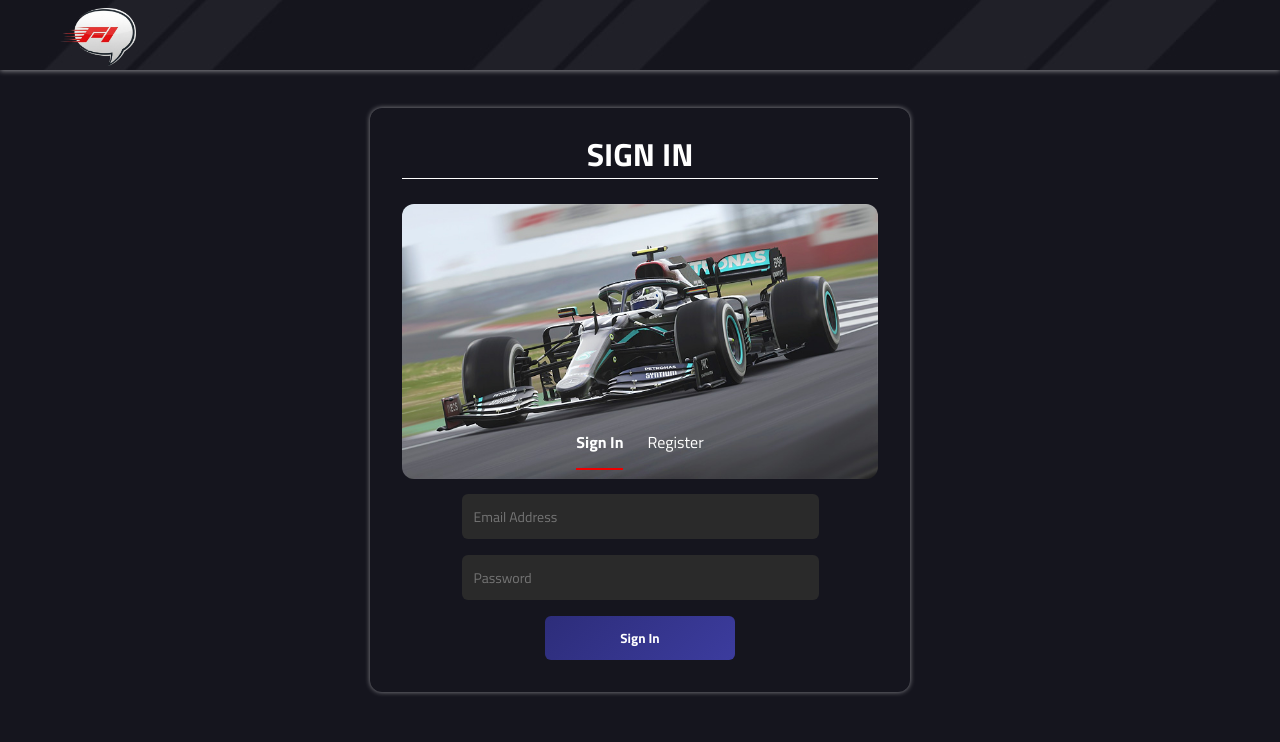
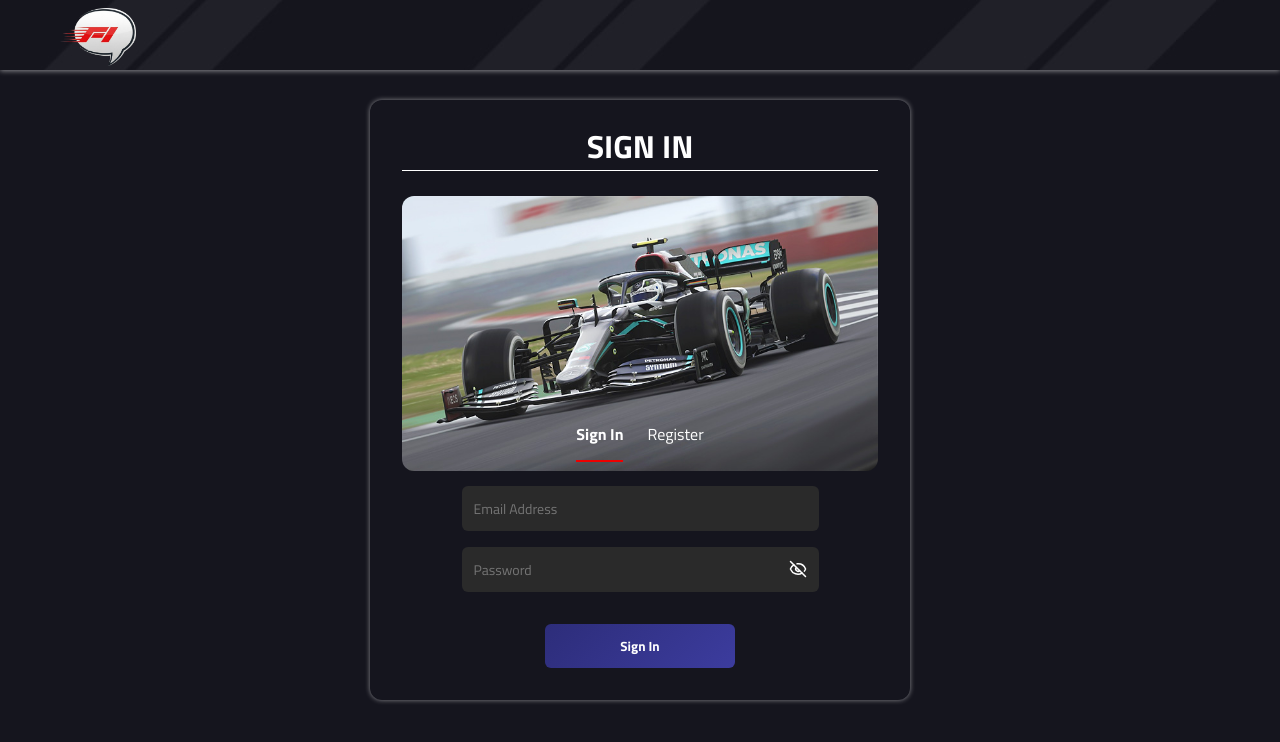
Before and after one commit to xand1ex999/FormulaTalk, a React (Vite) app in the folder client/: page /auth in a window 1280 px wide. Shown: the top 742 px of the page. Built offline with nearby package versions, Linux system fonts and the light colour scheme; no server answers.

Commit message:
feat: auth check, added avatars, cleared logs

```diff
--- a/client/src/components/CommentModal/CommentModal.jsx
+++ b/client/src/components/CommentModal/CommentModal.jsx
@@ -14,7 +14,6 @@ const CommentModal = ({ post, userId, onClose, onLike, onAddComment, handleDelet
     if (!commentText.trim()) return;
     try {
       const res = await axios.post(`/api/posts/${post._id}/comments`, { comment: commentText });
-      console.log('Comment added:', res.data);
       onAddComment(post._id, res.data);
       setCommentText('');
       toast.success('Comment added!');
--- a/client/src/components/LeaderBoard/LeaderBoard.jsx
+++ b/client/src/components/LeaderBoard/LeaderBoard.jsx
@@ -62,7 +62,7 @@ const Leaderboard = () => {
 
               <div className="user-info" onClick={() => navigate(`/profile/${user.username}`)}>
                 <img
-                  src={user.avatar}
+                  src={user.avatar || `https://ui-avatars.com/api/?name=${user.username}&background=random` }
                   alt={user.username}
                   className="user-avatar"
                 />
--- a/client/src/components/PostForm/PostForm.jsx
+++ b/client/src/components/PostForm/PostForm.jsx
@@ -22,7 +22,6 @@ const PostForm = ({ onPostCreated }) => {
 
     try {
       const res = await axios.post("/api/posts", formData);
-      console.log("Post created:", res.data);
       toast.success("Post created")
       setContent("");
       setFiles([]);
--- a/client/src/components/SearchBar/SearchBar.jsx
+++ b/client/src/components/SearchBar/SearchBar.jsx
@@ -33,7 +33,7 @@ const SearchBar = () => {
         <p>Search Result:</p>
         {usersFound.map(user => (
           <div className='search-user' key={user._id} onClick={() => {navigate(`/profile/${user.username}`); setQuery(''); setUsersFound([])}}>
-            <img src={user.avatar} alt="avatar" className='username-avatar' />
+            <img src={user.avatar || `https://ui-avatars.com/api/?name=${user.username}&background=random`} alt="avatar" className='username-avatar' loading="lazy" />
             <span className='username-result'>{user.username}</span>
           </div>
         ))}
--- a/client/src/pages/Auth/AuthPage.css
+++ b/client/src/pages/Auth/AuthPage.css
@@ -147,3 +147,32 @@ html, body {
   font-size: 14px;
   text-align: center;
 }
+
+.password-wrapper {
+  position: relative;
+  width: 100%;
+  margin-bottom: 16px;
+}
+
+.password-wrapper input {
+  width: 100%;
+  padding-right: 40px;
+  border-radius: 6px;
+  border: none;
+  background: #2a2a2a;
+  color: white;
+  font-size: 14px;
+  padding: 12px;
+}
+
+.password-wrapper .show-password-btn {
+  position: absolute;
+  top: 40%;
+  right: 12px;
+  transform: translateY(-50%);
+  border: none;
+  background: none;
+  cursor: pointer;
+  color: white;
+  font-size: 16px;
+}
--- a/client/src/pages/Auth/AuthPage.jsx
+++ b/client/src/pages/Auth/AuthPage.jsx
@@ -5,6 +5,7 @@ import { useAuth } from '../../context/AuthContext';
 import { toast } from "react-toastify";
 import './AuthPage.css';
 import axios from 'axios';
+import { Eye, EyeOff } from 'lucide-react';
 
 export default function AuthPage() {
   const navigate = useNavigate();
@@ -15,6 +16,7 @@ export default function AuthPage() {
   const [ password, setPassword ] = useState("");
   const [ error, setError ] = useState(null);
   const [ loading, setLoading ] = useState(false);
+  const [ showPassword, setShowPassword ] = useState(false);
 
   if (user) {
     return <Navigate to="/" replace />;
@@ -30,7 +32,7 @@ export default function AuthPage() {
         ? { username, email, password }
         : { email, password }
       );
-      console.log("res.data ===>", res.data);
+      // console.log("res.data ===>", res.data);
       const { token, user } = res.data;
       login(token)
       toast.success(
@@ -89,14 +91,23 @@ export default function AuthPage() {
               onChange={(e)=>{setEmail(e.target.value)}}
               required
             />
+            <div className="password-wrapper">
               <input
-              type="password"
+                type={showPassword ? "text" : "password"}
                 name="password"
                 placeholder="Password"
                 value={password}
-              onChange={(e)=>{setPassword(e.target.value)}}
+                onChange={(e) => setPassword(e.target.value)}
                 required
               />
+              <button
+                type="button"
+                onClick={() => setShowPassword(!showPassword)}
+                className="show-password-btn"
+              >
+                {showPassword ? <Eye size={18} /> : <EyeOff size={18} />}
+              </button>
+            </div>
             <button type="submit" className="submit-btn">
               {mode === "signin" ? "Sign In" : "Register"}
             </button>
--- a/client/src/pages/Chat/ChatList.jsx
+++ b/client/src/pages/Chat/ChatList.jsx
@@ -11,7 +11,7 @@ const ChatList = ({ chats, setChats, setSelectedChat,selectedChat, userId }) =>
       try {
         const res = await axios.get(`/api/chats`)
         setChats(res.data)
-        console.log('Fetched chats:', res.data);
+        // console.log('Fetched chats:', res.data);
       } catch (error) {
         console.error('Error fetching chats:', error)
       }
@@ -19,7 +19,7 @@ const ChatList = ({ chats, setChats, setSelectedChat,selectedChat, userId }) =>
     fetchChats();
   }, []);
 
-  console.log('ChatList rendering with:', { chats, userId });
+  // console.log('ChatList rendering with:', { chats, userId });
 
   return (
     <div className="chat-list">
--- a/client/src/pages/Chat/ChatWindow.jsx
+++ b/client/src/pages/Chat/ChatWindow.jsx
@@ -12,7 +12,7 @@ const ChatWindow = ({ chatId, messages, setMessages, currentUserId }) => {
       try {
         const res = await axios.get(`/api/messages/${chatId}`)
         setMessages(res.data)
-        console.log("Fetched messages:", res.data);
+        // console.log("Fetched messages:", res.data);
       } catch (error) {
         console.error("Error fetching messages:", error)
       }
@@ -24,12 +24,11 @@ const ChatWindow = ({ chatId, messages, setMessages, currentUserId }) => {
       chatEndRef.current?.scrollIntoView({ behavior: "smooth" });
     }, [messages]);
 
-  console.log('ChatWindow rendering with:', { chatId, messages });
+  // console.log('ChatWindow rendering with:', { chatId, messages });
 
   return (
     <div className="chat-window">
       {messages.map(msg => (
-        <>
         <div
           key={msg._id}
           className={`message ${
@@ -44,7 +43,6 @@ const ChatWindow = ({ chatId, messages, setMessages, currentUserId }) => {
             {new Date(msg.timestamp).toLocaleTimeString()}
           </div>
         </div>
-        </>
       ))}
       <div ref={chatEndRef} />
     </div>
--- a/client/src/pages/Feed/Feed.jsx
+++ b/client/src/pages/Feed/Feed.jsx
@@ -77,7 +77,7 @@ const Feed = () => {
 
 
   const handleAddComment = useCallback((postId, newComment) => {
-    console.log('Adding comment to post:', postId, newComment);
+    // console.log('Adding comment to post:', postId, newComment);
     setPosts(prev => prev.map(p => p._id === postId ? {...p, comments: [...p.comments, newComment]} : p));
     setActivePost(prev => prev && prev._id === postId ? { ...prev, comments: [...prev.comments, newComment] } : prev);
   },[]);
@@ -106,7 +106,6 @@ const Feed = () => {
       const res = await axios.patch(`/api/posts/${postId}/comments/${commentId}`, {
         comment: newText
       })
-      console.log(res.data);
       setPosts(prev => prev.map(p => p._id === postId ? {...p, comments: p.comments.map(c => c._id === commentId ? {...c, text: res.data.text} : c)} : p ));
       setActivePost(prev => prev && prev._id === postId ? {...prev, comments: prev.comments.map(c => c._id === commentId ? {...c, text: res.data.text} : c)} : prev );
       toast.success("Comment updated!");
```
Also changed, not shown: 1 other file (tests, documents, lock files or other folders). Lines whose indentation alone changed are shown as unchanged.
